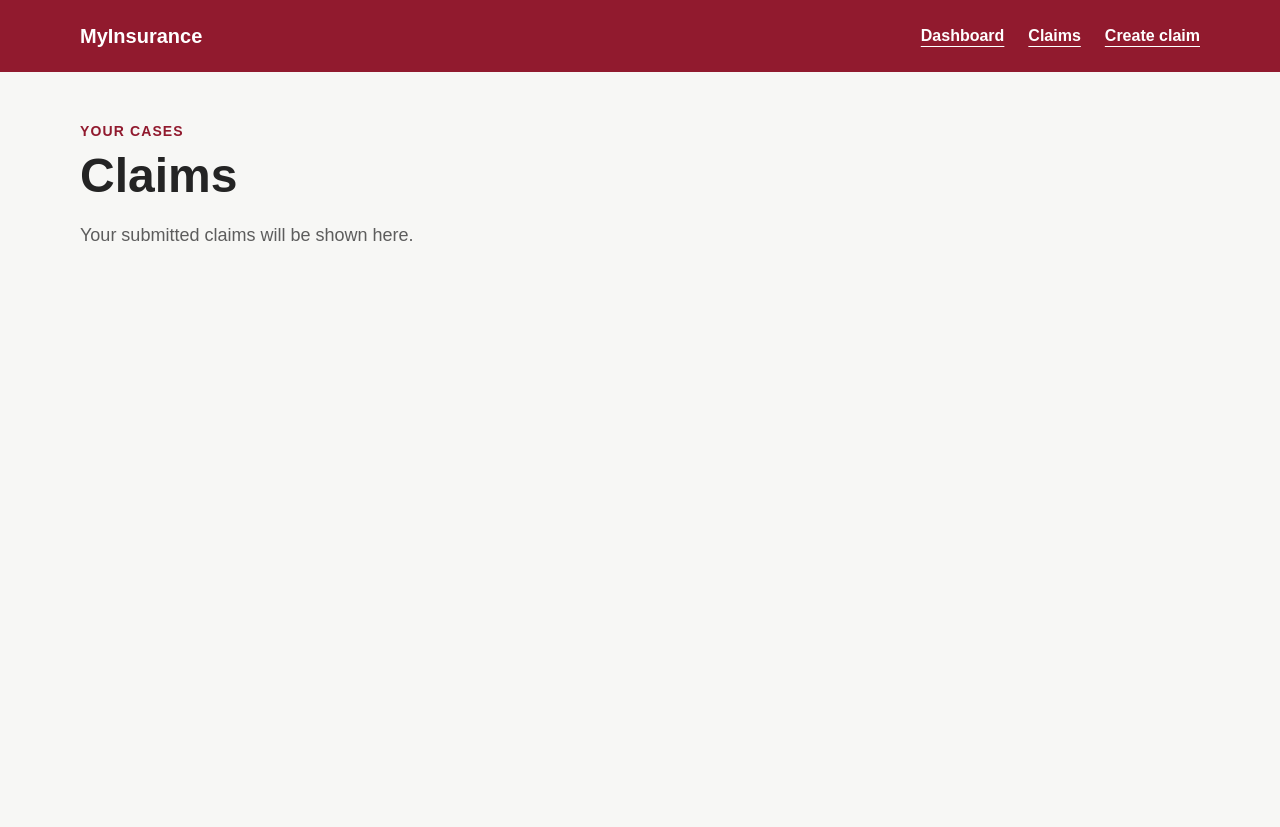
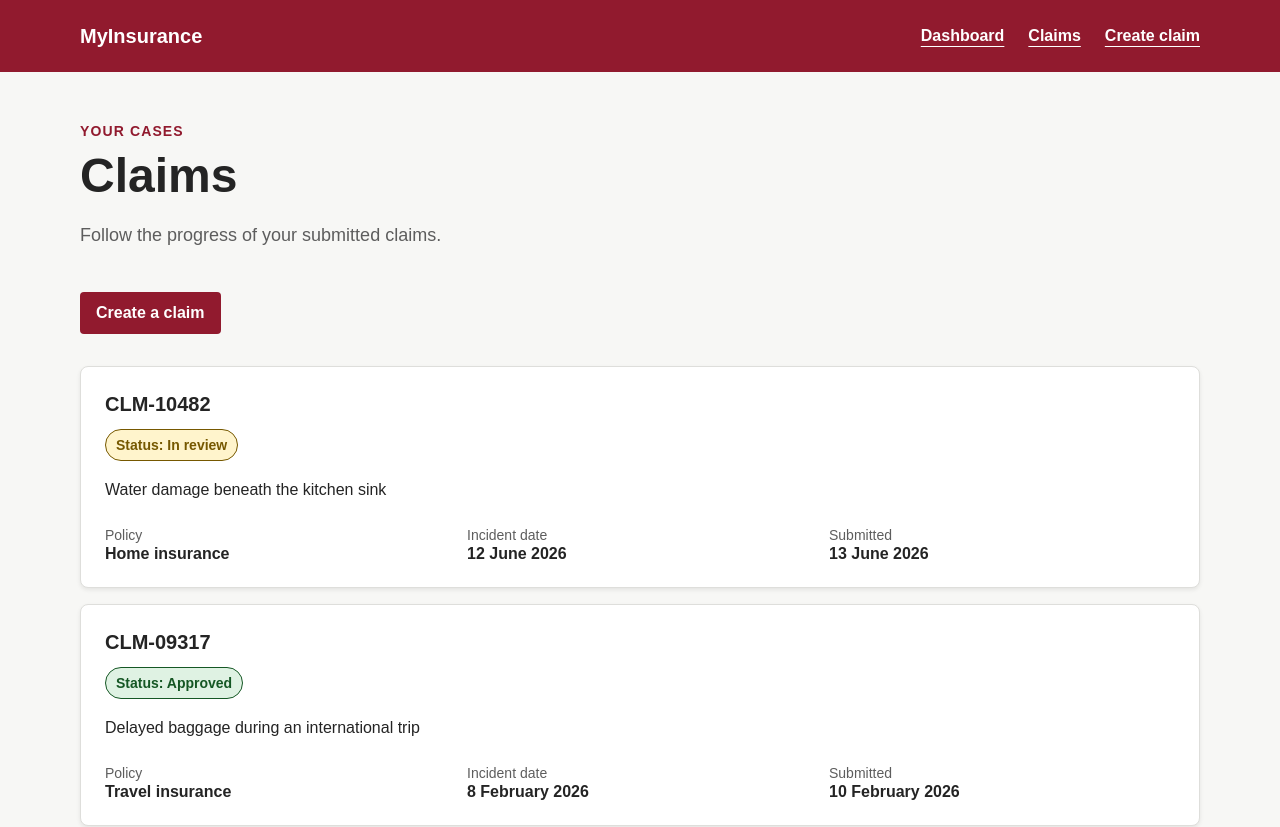
Before and after one commit to nomad-alt/MyInsurance, a React (Vite) app: page /claims in a window 1280 px wide. Shown: the top 827 px of the page. Before the commit the page ends 800 px from the top, so only its background shows below. Built offline with nearby package versions, Linux system fonts and the light colour scheme.

Commit message:
feat: display claims list

```diff
--- /dev/null
+++ b/src/pages/ClaimsPage.css
@@ -0,0 +1,75 @@
+.create-claim-link {
+  display: inline-block;
+  margin-top: 1.5rem;
+  padding: 0.75rem 1rem;
+  border-radius: 0.25rem;
+  color: var(--color-on-brand);
+  background-color: var(--color-brand);
+  font-weight: 700;
+  text-decoration: none;
+}
+
+.create-claim-link:hover {
+  text-decoration: underline;
+  text-underline-offset: 0.2rem;
+}
+
+.claim-list {
+  display: grid;
+  gap: 1rem;
+  margin: 2rem 0 0;
+  padding: 0;
+  list-style: none;
+}
+
+.claim-status {
+  display: inline-block;
+  margin: 0 0 1rem;
+  padding: 0.25rem 0.625rem;
+  border: 1px solid currentColor;
+  border-radius: 999px;
+  font-size: 0.875rem;
+  font-weight: 700;
+}
+
+.claim-status--submitted,
+.claim-status--in-review {
+  color: #765800;
+  background-color: #fff4cc;
+}
+
+.claim-status--approved {
+  color: #155724;
+  background-color: #dff2e3;
+}
+
+.claim-status--rejected {
+  color: #8a1c1c;
+  background-color: #fbe1e1;
+}
+
+.claim-description {
+  margin: 0 0 1.5rem;
+}
+
+.claim-details {
+  display: grid;
+  grid-template-columns: repeat(auto-fit, minmax(min(100%, 12rem), 1fr));
+  gap: 1rem;
+  margin: 0;
+}
+
+.claim-details div {
+  display: grid;
+  gap: 0.125rem;
+}
+
+.claim-details dt {
+  color: var(--color-text-muted);
+  font-size: 0.875rem;
+}
+
+.claim-details dd {
+  margin: 0;
+  font-weight: 700;
+}
--- a/src/pages/ClaimsPage.tsx
+++ b/src/pages/ClaimsPage.tsx
@@ -1,9 +1,68 @@
+import { Link } from 'react-router-dom'
+import Card from '../components/Card'
+import { claims } from '../data/claims'
+import { policies } from '../data/policies'
+import type { ClaimStatus } from '../types/claim'
+import './ClaimsPage.css'
+
+const statusLabels: Record<ClaimStatus, string> = {
+  submitted: 'Submitted',
+  'in-review': 'In review',
+  approved: 'Approved',
+  rejected: 'Rejected',
+}
+
+const dateFormatter = new Intl.DateTimeFormat('en-GB', {
+  dateStyle: 'long',
+})
+
 function ClaimsPage() {
   return (
     <section aria-labelledby="claims-heading">
       <p className="eyebrow">Your cases</p>
       <h1 id="claims-heading">Claims</h1>
-      <p className="intro">Your submitted claims will be shown here.</p>
+      <p className="intro">Follow the progress of your submitted claims.</p>
+
+      <Link className="create-claim-link" to="/claims/new">
+        Create a claim
+      </Link>
+
+      <ul className="claim-list">
+        {claims.map((claim) => {
+          const policyName = policies.find(
+            (policy) => policy.id === claim.policyId,
+          )?.name
+
+          return (
+            <li key={claim.id}>
+              <Card title={claim.claimNumber}>
+                <p className={`claim-status claim-status--${claim.status}`}>
+                  Status: {statusLabels[claim.status]}
+                </p>
+                <p className="claim-description">{claim.description}</p>
+                <dl className="claim-details">
+                  <div>
+                    <dt>Policy</dt>
+                    <dd>{policyName ?? 'Unknown policy'}</dd>
+                  </div>
+                  <div>
+                    <dt>Incident date</dt>
+                    <dd>
+                      {dateFormatter.format(new Date(claim.incidentDate))}
+                    </dd>
+                  </div>
+                  <div>
+                    <dt>Submitted</dt>
+                    <dd>
+                      {dateFormatter.format(new Date(claim.submittedDate))}
+                    </dd>
+                  </div>
+                </dl>
+              </Card>
+            </li>
+          )
+        })}
+      </ul>
     </section>
   )
 }
```
